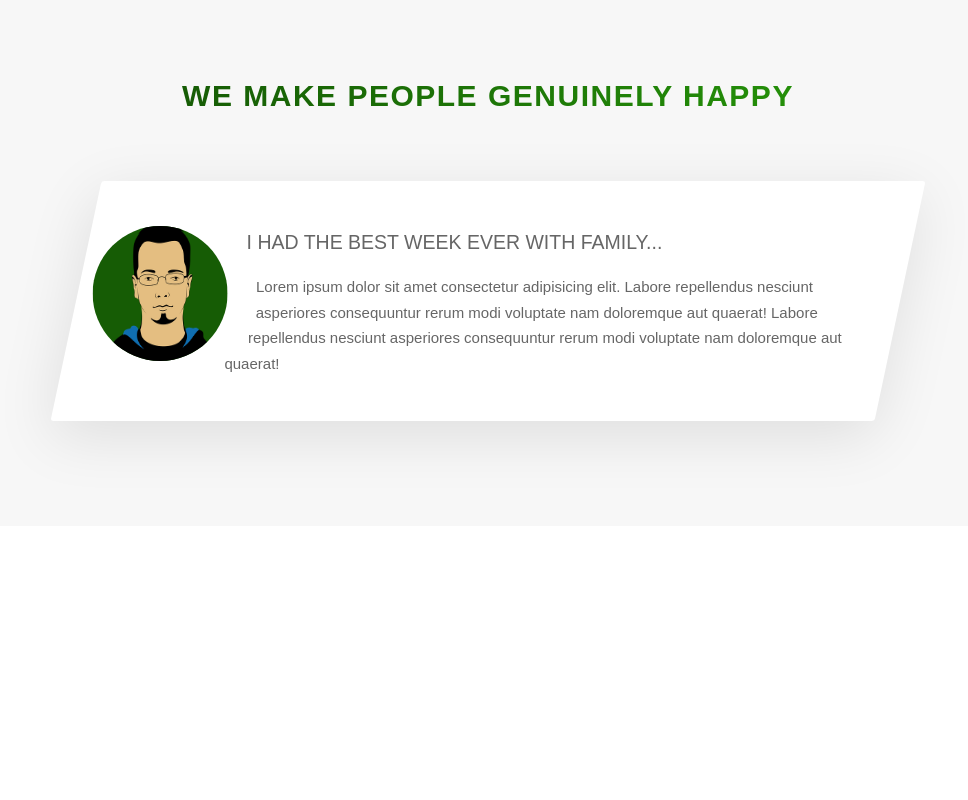
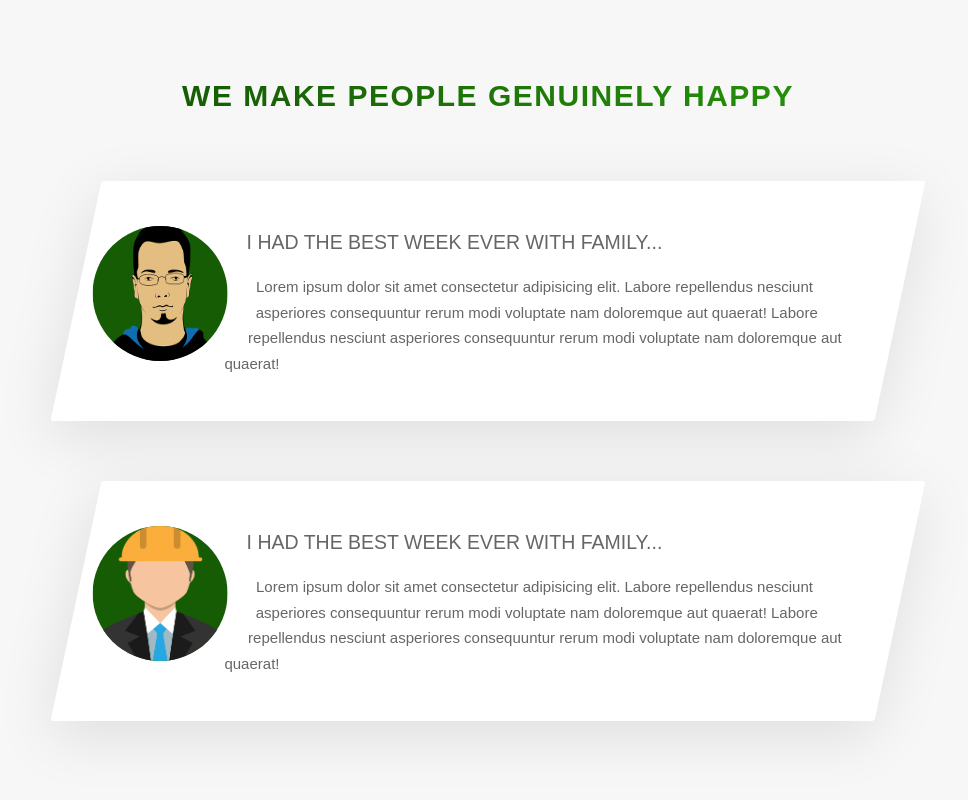
Before and after one commit to prince601/natours, a website: page index.html in a window 1280 px wide. Shown: the part 3084-3884 px from the top of the page, without its empty margins (152-1120 px from the left). Before the commit the page ends 3640 px from the top, so only its background shows below. Drawn offline with Linux system fonts and the light colour scheme.

Commit message:
finishing the story section by adding the last row

```diff
--- a/index.html
+++ b/index.html
@@ -243,6 +243,28 @@
                 </div>
               </div>
             </div>
+
+            <div class="row">
+              <div class="story">
+                <figure class="story__shape">
+                  <img src="img/test1.png" alt="avatar of a person" class="story__img">
+                  <figcaption class="story__caption">
+                    Ingeneer shadow
+                  </figcaption>
+                </figure>
+
+                <div class="story__text">
+                  <h3 class="heading-tertiary u-margin-bottom-small">
+                    I had the best week ever with family...
+                  </h3>
+
+                  <p>
+                    Lorem ipsum dolor sit amet consectetur adipisicing elit. Labore repellendus nesciunt asperiores consequuntur rerum modi voluptate nam doloremque aut quaerat!
+                    Labore repellendus nesciunt asperiores consequuntur rerum modi voluptate nam doloremque aut quaerat!
+                  </p>
+                </div>
+              </div>
+            </div>
         </section>
 
 
```
